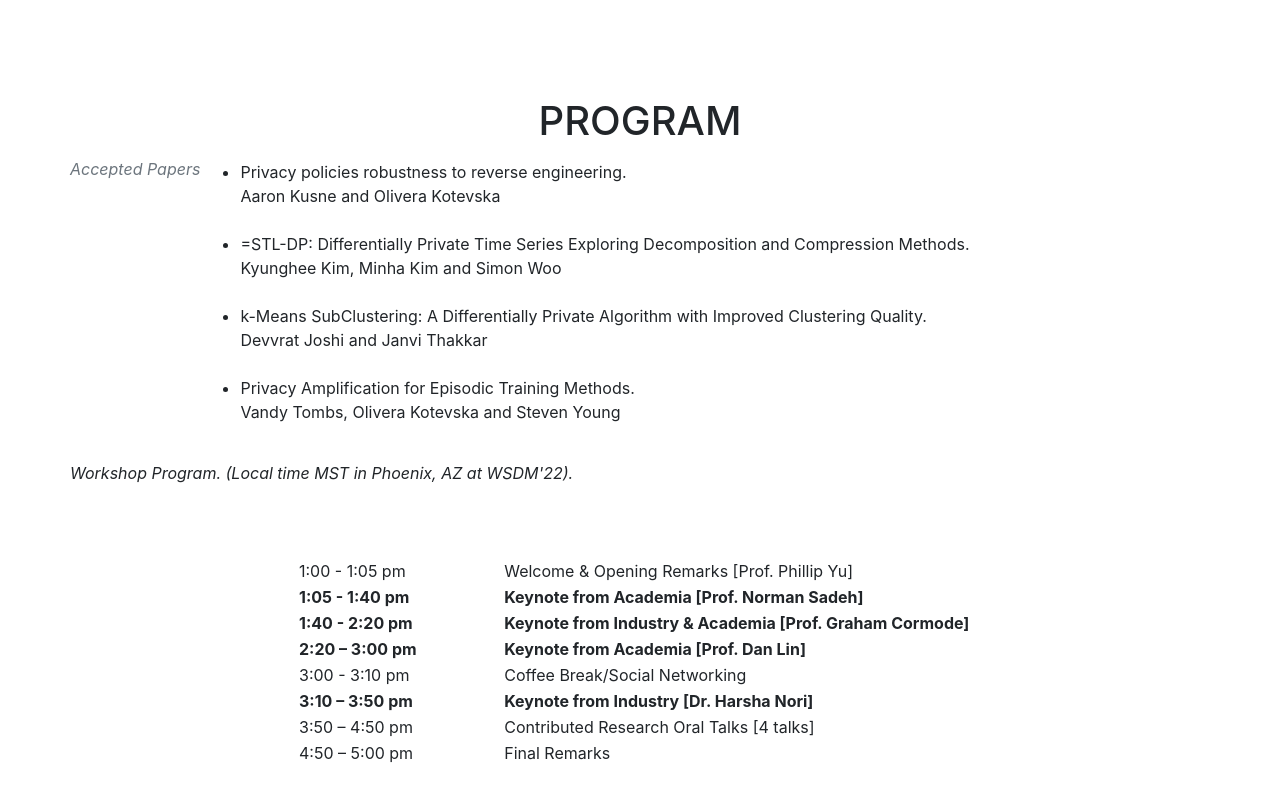
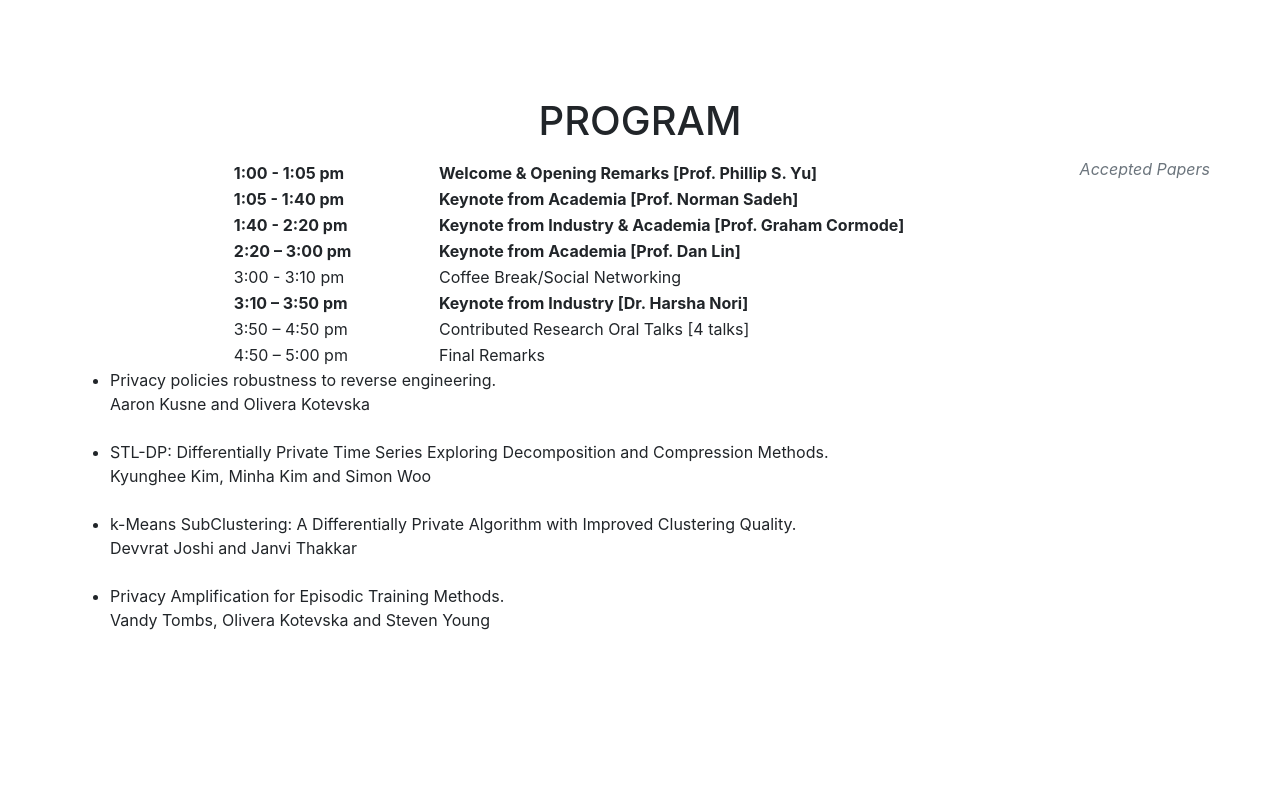
Before and after one commit to PASWorkshop22/PASWorkshop22.github.io, a website with bundled scripts: page index.html in a window 1280 px wide. Shown: the part 4010-4810 px from the top of the page. Built offline with nearby package versions, Linux system fonts and the light colour scheme; files whose address does not match are found by name; a web font is replaced by a local one.

Commit message:
Update index.html

```diff
--- a/index.html
+++ b/index.html
@@ -207,10 +207,10 @@
                    <col span="1" style="width: 30%; text-align: center;">
                    <col span="1" style="width: 70%; text-align: left;">
                 </colgroup>
-
+                <h3 class="section-subheading"(Local time EDT in Atlanta, GA at CIKM'22).</h3>
                   <tr>
-                      <td>1:00 - 1:05 pm</td>
-                      <td>Welcome & Opening Remarks [Prof. Phillip Yu]</td>
+                      <th>1:00 - 1:05 pm</th>
+                      <th>Welcome & Opening Remarks [Prof. Phillip S. Yu]</th>
                   </tr>
                   <tr>
                       <th>1:05 - 1:40 pm</th>
@@ -249,17 +249,18 @@
                   </tr>
 		<br>
 
+
+              </table>
+
 		<h3 class="section-subheading text-muted">Accepted Papers</h3>
 		<ul style="text-align:justify">
 		<li>Privacy policies robustness to reverse engineering. <br>Aaron Kusne and Olivera Kotevska</li><br>
-		<li>=STL-DP: Differentially Private Time Series Exploring Decomposition and Compression Methods. <br>Kyunghee Kim, Minha Kim and Simon Woo</li><br>
+		<li>STL-DP: Differentially Private Time Series Exploring Decomposition and Compression Methods. <br>Kyunghee Kim, Minha Kim and Simon Woo</li><br>
 		<li>k-Means SubClustering: A Differentially Private Algorithm with Improved Clustering Quality. <br>Devvrat Joshi and Janvi Thakkar</li><br>
 		<li>Privacy Amplification for Episodic Training Methods. <br>Vandy Tombs, Olivera Kotevska and Steven Young</li><br>
 		</ul>
 
-		<h3 class="section-subheading">Workshop Program. (Local time MST in Phoenix, AZ at WSDM'22).</h3>
 
-              </table>
           </div>
 
       </div>
```
